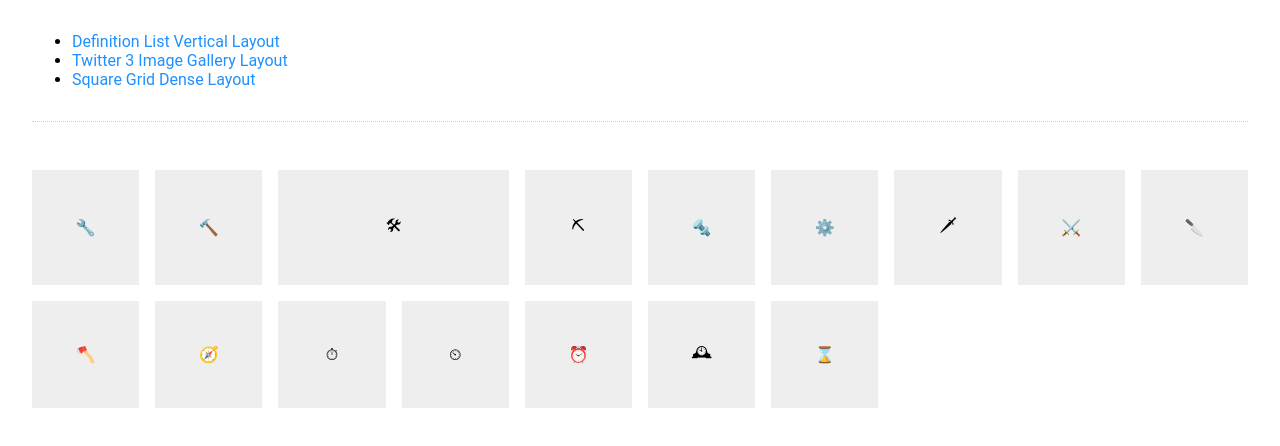
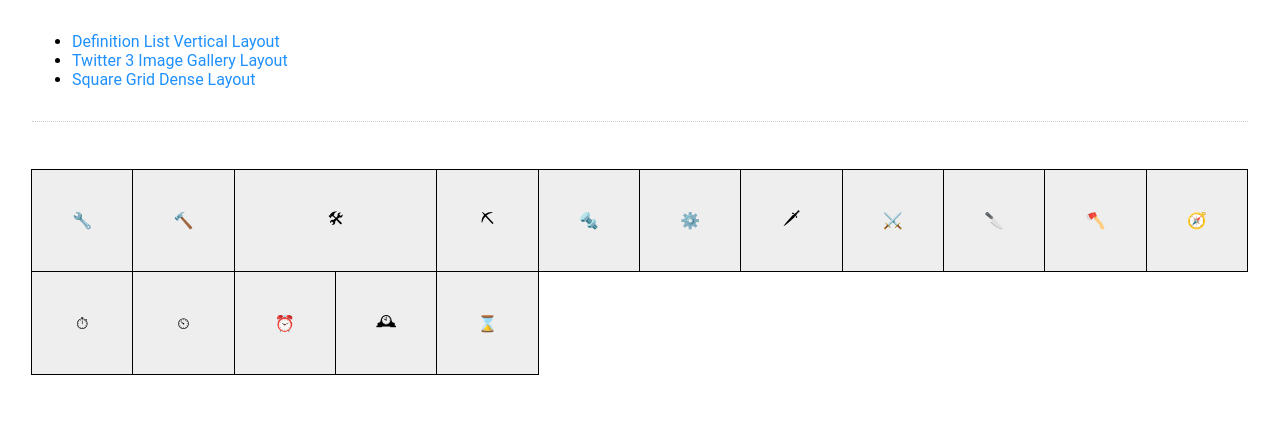
Before and after one commit to andreipfeiffer/css-tricks, a React (Create React App) app: page /square-grid in a window 1280 px wide. Shown: the top 446 px of the page. Built offline with nearby package versions, Linux system fonts and the light colour scheme.

Commit message:
Update square-grid.module.css

```diff
--- a/src/pages/square-grid.module.css
+++ b/src/pages/square-grid.module.css
@@ -6,13 +6,16 @@
   display: grid;
   grid-template-columns: repeat(auto-fit, minmax(100px, 1fr));
   grid-auto-flow: dense;
-  gap: 1em;
+  /* gap: 1px; */
 }
 
 .list li {
   background: #eeeeee;
   padding-top: 100%;
   position: relative;
+  /* box-shadow: 0 0 0 1px black; */
+  border: 1px black solid;
+  margin: -1px 0 0 -1px;
 }
 
 .list span {
```
